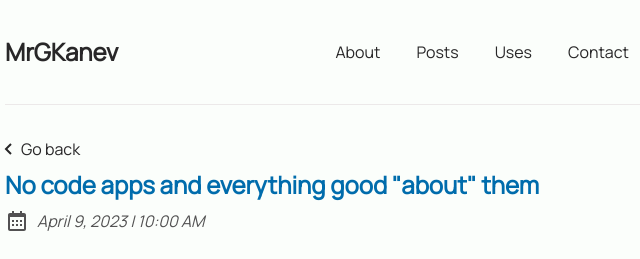
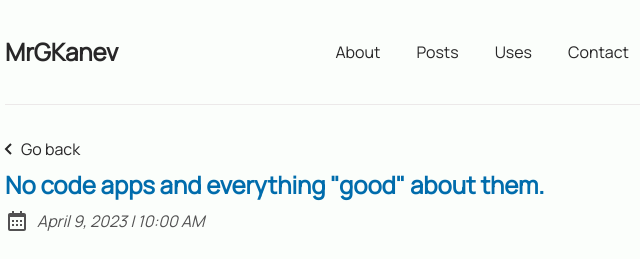
Before and after one commit to MrGKanev/mrgkanev.eu, an Astro site: page /posts/no-code-apps-and-everything-good-about-them in a window 1280 px wide. Shown: the top 259 px of the page, 267-907 px from the left. Built offline with nearby package versions, Linux system fonts and the light colour scheme; Astro itself is replaced by a stand-in of ours.

Commit message:
SEO update

```diff
--- a/public/robots.txt
+++ b/public/robots.txt
@@ -3,3 +3,5 @@ Disallow: /nogooglebot/
 
 User-agent: *
 Allow: /
+
+Sitemap: https://mrgkanev.eu/sitemap-index.xml
--- a/src/content/blog/no-code-apps-and-everything-good-about-them.md
+++ b/src/content/blog/no-code-apps-and-everything-good-about-them.md
@@ -1,7 +1,7 @@
 ---
 author: Gabriel Kanev
 pubDatetime: 2023-04-09T10:00:00.000Z
-title: No code apps and everything good "about" them
+title: No code apps and everything "good" about them.
 postSlug: no-code-apps-and-everything-good-about-them
 featured: true
 ogImage: ""
@@ -10,7 +10,7 @@ tags:
   - apps
   - development
   - saas
-description: No code apps and everything good "about" them.
+description: No code apps and everything "good" about them.
 ---
 
 No-code apps have become popular in recent years as a way for businesses to create apps and software solutions without needing to write code. While no-code platforms can be useful tools for prototyping and testing ideas, relying on them for long-term business solutions may not be the best idea. In this article, we'll explore why no-code apps may not be a good fit for your business in the long term.
--- a/src/layouts/Layout.astro
+++ b/src/layouts/Layout.astro
@@ -41,6 +41,7 @@ const socialImageURL = new URL(
     <meta name="title" content={title} />
     <meta name="description" content={description} />
     <meta name="author" content={author} />
+    <link rel="sitemap" href="/sitemap-index.xml"/>
 
     <!-- Open Graph / Facebook -->
     <meta property="og:title" content={title} />
```
